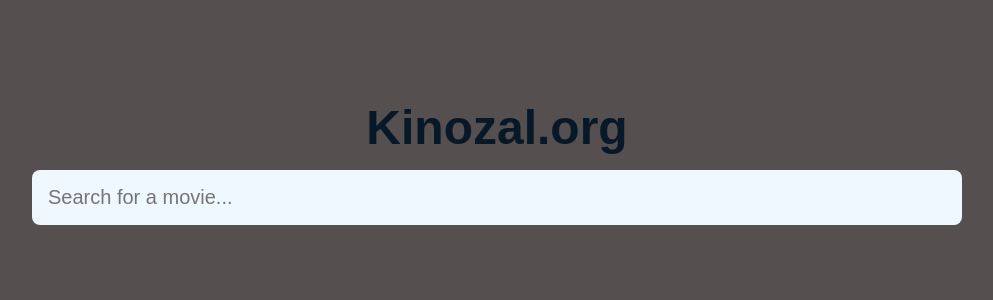
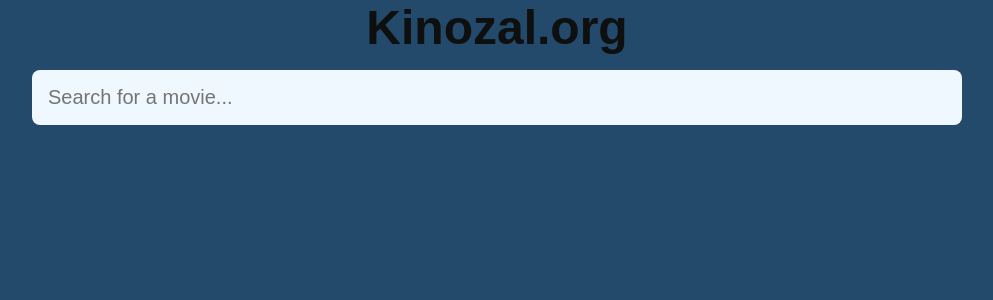
Before and after one commit to AnnVinogradova/Movie-next.js, a Next.js app: page / in a window 1280 px wide. Shown: the top 300 px of the page, without its empty margins (143-1136 px from the left). Built offline with nearby package versions, Linux system fonts and the light colour scheme.

Commit message:
Готово

```diff
--- a/component/Movieup.js
+++ b/component/Movieup.js
@@ -6,9 +6,12 @@
 		<section className='movieup'>
 			<div className='content'>
 				<h2>{selected.Title} <span>({selected.Year})</span></h2>
+				<span>({selected.Runtime})</span>
+				<span>({selected.Genre})</span>
 				<p className='rating'>Rating:{selected.imdbRating}</p>
 				<div className='plot'>
 					<img src={selected.Poster}></img>
+					<p>{selected.Actors}</p>
 					<p>{selected.Plot}</p>
 				</div>
 				<button className='close' onClick={closeMovieup}>Закрыть</button>
--- a/stylus/style.css
+++ b/stylus/style.css
@@ -6,15 +6,11 @@
 
 body{
 	font-family:fantasy;
-	background-color: #554f4f;
-}
-
-div{
-	padding: 50px 15px 0px;
+	background-color: #23496b;
 }
 
 h1{
-	color: #071928;
+	color: #0e0f0f;
 	font-size: 48px;
 	font-weight: 600;
 	text-align: center;
@@ -39,19 +35,18 @@
 	background: none;
 	background-color: #f0f8ff;
 	border-radius: 8px;
-	color: #1f2221;
+	color: #070808;
 	font-size: 20px;
 	font-weight: 300;
 }
 
 input:focus{
-	box-shadow: 0px 0px 8px 3px #232121;
+	box-shadow: 0px 0px 8px 3px #073961;
 }
 
 .results{
 	display: flex;
 	flex-wrap: wrap;
-	margin: 0px -15px;
 }
 
 .results .result{
@@ -69,16 +64,16 @@
 }
 
 .results .result h3{
-	color: #0f0f10;
+	color: #000000;
 	text-align: center;
 	font-size: 20px;
 	padding: 10px;
-	background: #445565;
+	background:  #547288;
 }
 
 .results .result:hover h3{
-	background: #f0f8ff;
-	color: #7fffd4;
+	background: #547288;
+	color: #701313;
 }
 
 .movieup{
@@ -87,7 +82,7 @@
 left: 0;
 width: 100vw;
 height: 100vh;
-background-color: #faebd7;
+background-color: #23496b;
 overflow-y: scroll;
 }
 
@@ -131,8 +126,8 @@
 	padding: 15px 30px;
 	font-size: 18px;
 	font-weight: 700;
-	background: #1367ac;
-	color: #f1f4f6;
+	background: #547288;
+	color: #050606;
 	border-radius: 8px;
 	border: none;
 	outline: none;
```
